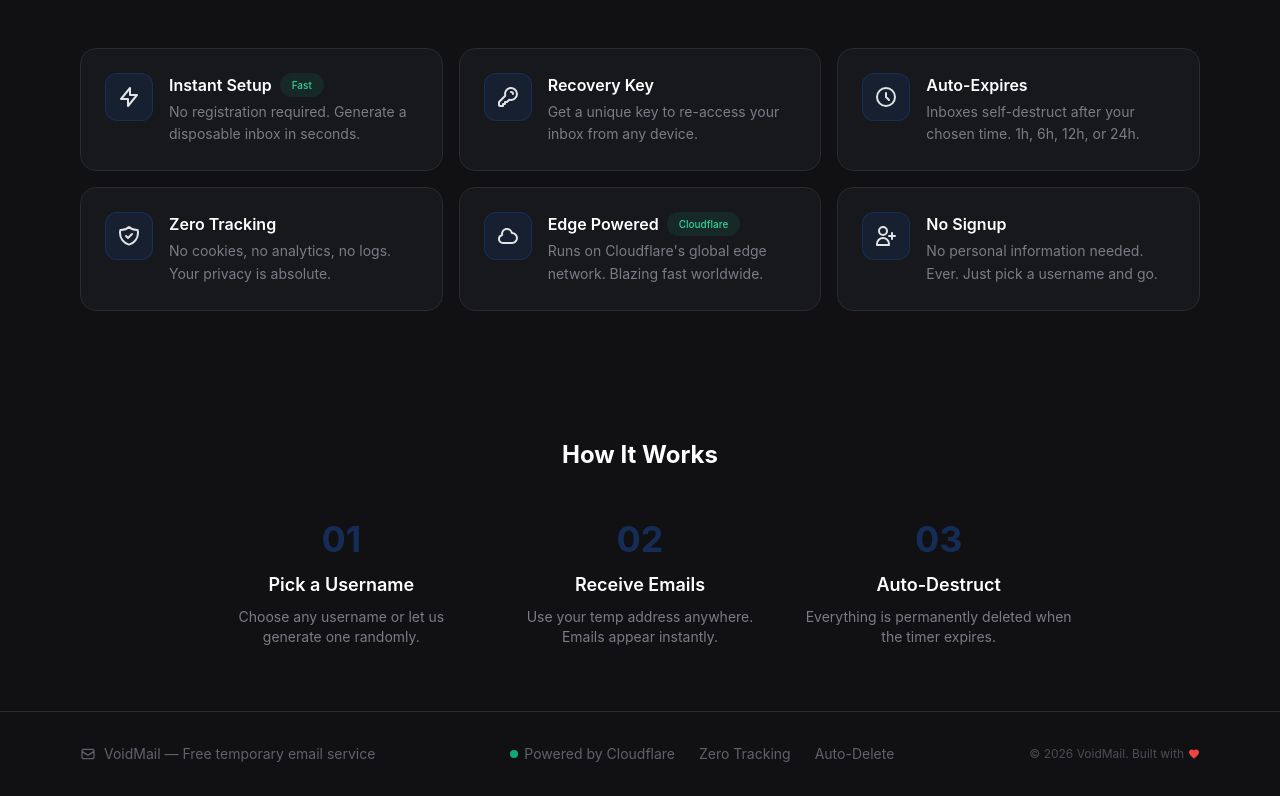
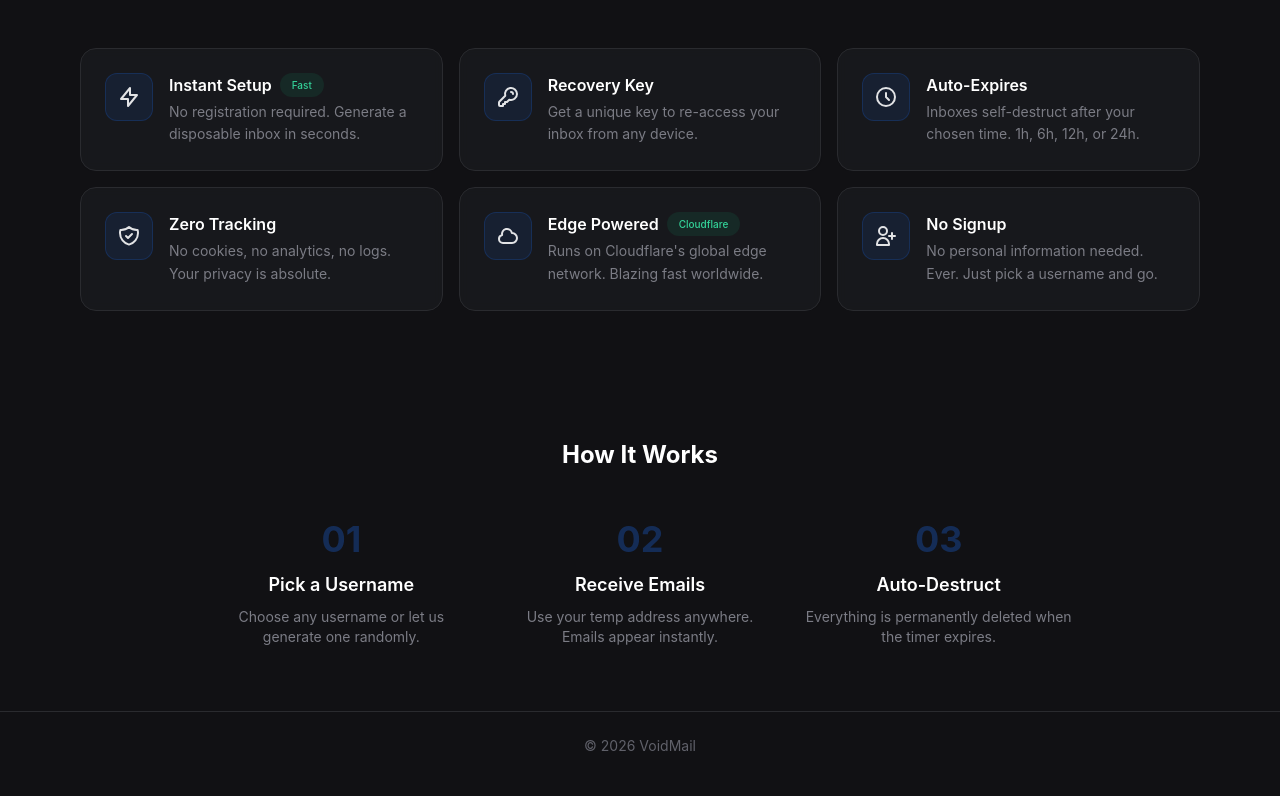
Before and after one commit to kushalshah0/VoidMail, a React (Vite) app: page / in a window 1280 px wide. Shown: the part 993-1789 px from the top of the page. Built offline with nearby package versions, Linux system fonts and the light colour scheme; the HTML template or start-up script is replaced by a standard one.

Commit message:
Simplify footer

```diff
--- a/src/components/Footer.jsx
+++ b/src/components/Footer.jsx
@@ -1,31 +1,10 @@
 export default function Footer() {
   return (
-    <footer className="border-t border-dark-800 py-8 mt-auto">
-      <div className="max-w-6xl mx-auto px-4">
-        <div className="flex flex-col md:flex-row items-center justify-between gap-4">
-          <div className="flex items-center gap-2 text-dark-500 text-sm">
-            <svg className="w-4 h-4" fill="none" stroke="currentColor" viewBox="0 0 24 24">
-              <path strokeLinecap="round" strokeLinejoin="round" strokeWidth={2} d="M3 8l7.89 5.26a2 2 0 002.22 0L21 8M5 19h14a2 2 0 002-2V7a2 2 0 00-2-2H5a2 2 0 00-2 2v10a2 2 0 002 2z" />
-            </svg>
-            <span>VoidMail — Free temporary email service</span>
-          </div>
-
-          <div className="flex items-center gap-6 text-sm text-dark-500">
-            <span className="flex items-center gap-1.5">
-              <span className="w-2 h-2 bg-emerald-500 rounded-full animate-pulse" />
-              Powered by Cloudflare
-            </span>
-            <span>Zero Tracking</span>
-            <span>Auto-Delete</span>
-          </div>
-
-          <p className="text-dark-600 text-xs flex items-center gap-1">
-            © {new Date().getFullYear()} VoidMail. Built with
-            <svg className="w-3 h-3 text-red-500" fill="currentColor" viewBox="0 0 24 24">
-              <path d="M12 21.35l-1.45-1.32C5.4 15.36 2 12.28 2 8.5 2 5.42 4.42 3 7.5 3c1.74 0 3.41.81 4.5 2.09C13.09 3.81 14.76 3 16.5 3 19.58 3 22 5.42 22 8.5c0 3.78-3.4 6.86-8.55 11.54L12 21.35z" />
-            </svg>
-          </p>
-        </div>
+    <footer className="border-t border-dark-800 py-6 mt-auto">
+      <div className="max-w-6xl mx-auto px-4 text-center">
+        <p className="text-dark-500 text-sm">
+          © {new Date().getFullYear()} VoidMail
+        </p>
       </div>
     </footer>
   );
```
